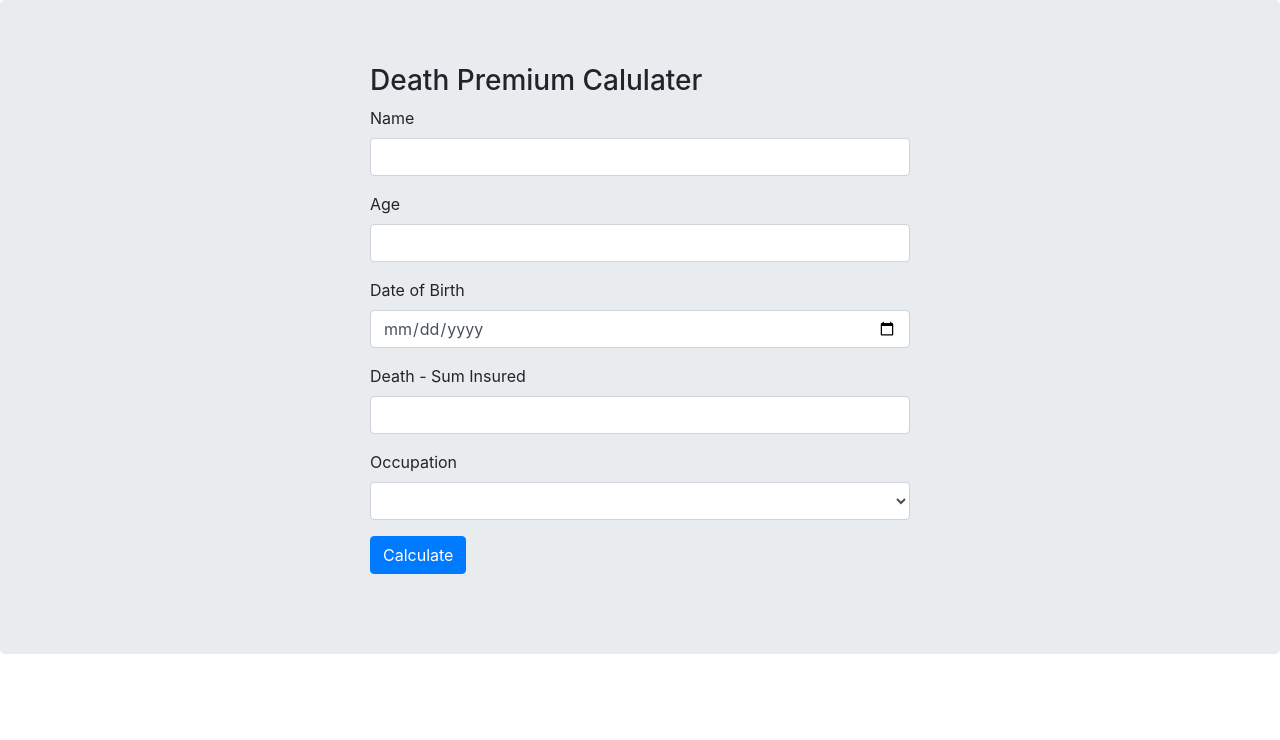
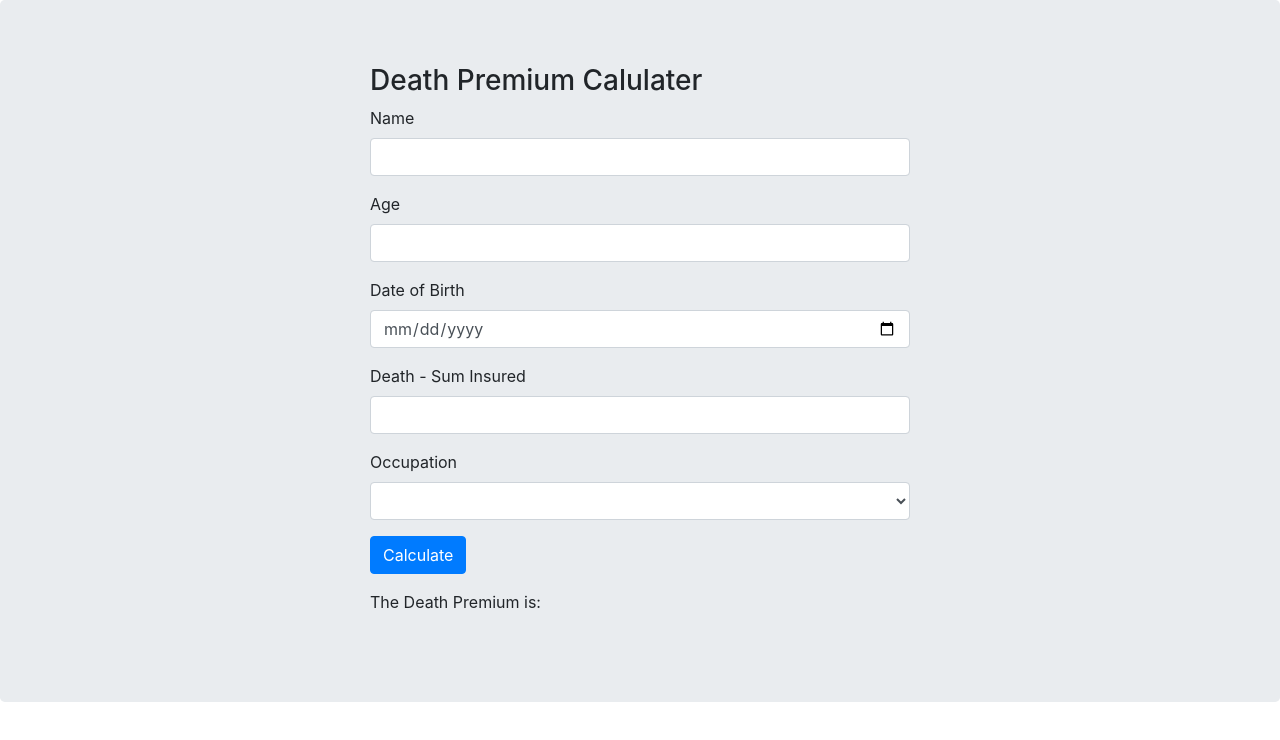
Before and after one commit to ArulGithubSyd/AngularSyd, an Angular app: page / in a window 1280 px wide. Shown: the top 740 px of the page. Built offline with nearby package versions, Linux system fonts and the light colour scheme.

Commit message:
Display calculated death premium

```diff
--- a/src/app/app.component.html
+++ b/src/app/app.component.html
@@ -40,7 +40,7 @@
             <div class="form-group">
             <label for="occupations">Occupation</label>
             <select formControlName="occupation" id="occupations" class="form-control"
-            [ngClass]="{ 'is-invalid': submitted && f.dsi.errors }" (ng-change)="onSubmit()">
+            [ngClass]="{ 'is-invalid': submitted && f.dsi.errors }" (change)="CalculateDeathPremium()">
 
 
               <option *ngFor="let occupation of occupations; let i = index" [value]="occupations[i].id">
@@ -55,6 +55,11 @@
           <div class="form-group">
             <button class="btn btn-primary">Calculate</button>
           </div>
+
+          <div class="form-group">
+              <label >The Death Premium is: {{deathPremium}} </label>
+
+          </div>
         </form>
       </div>
     </div>
--- a/src/app/app.component.ts
+++ b/src/app/app.component.ts
@@ -83,6 +83,7 @@ export class AppComponent implements OnInit {
     onSubmit() {
         this.submitted = true;
 
+
         // Check the validity of the form
         if (this.calcPremiumForm.invalid) {
             return;
@@ -94,6 +95,10 @@ export class AppComponent implements OnInit {
         this.CalculateDeathPremium();
     }
 
+    validateDOB()
+    {
+
+    }
      CalculateDeathPremium()
     {
 
```
